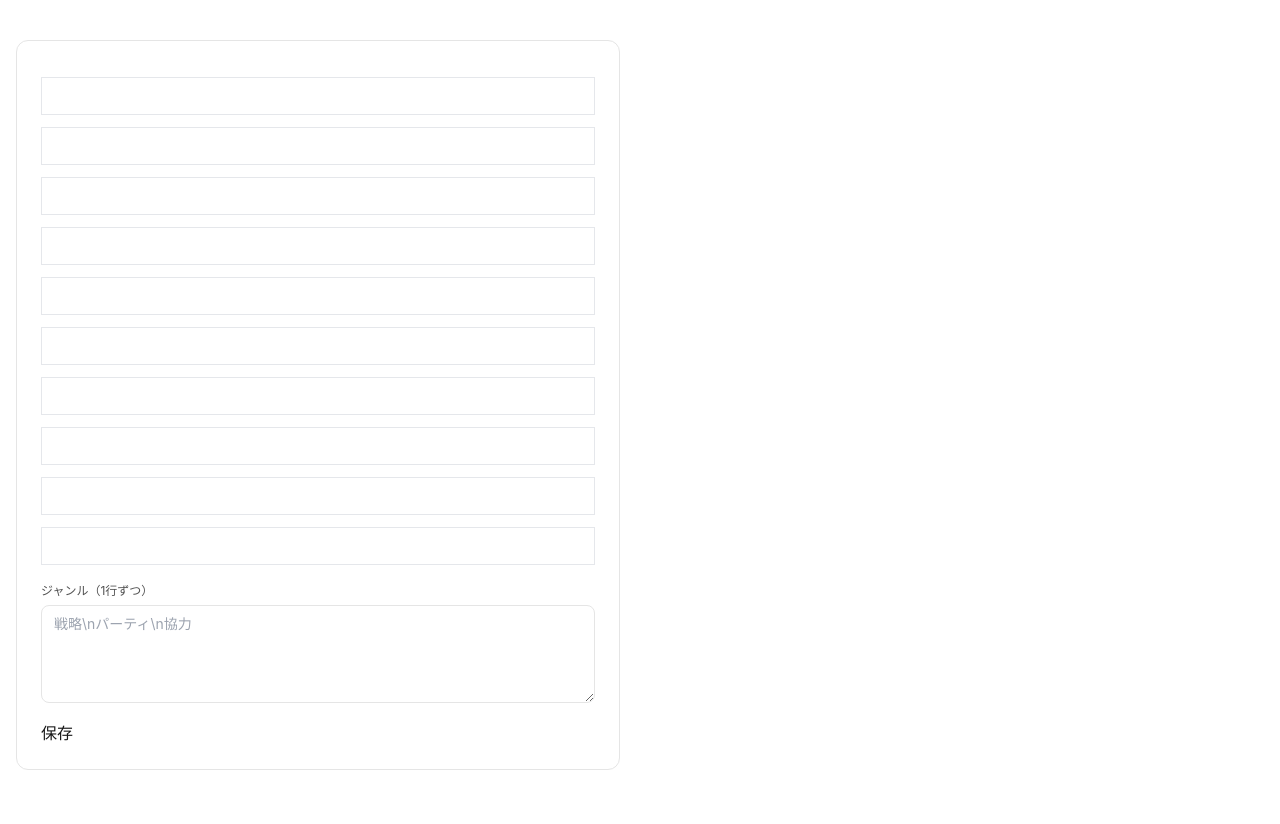
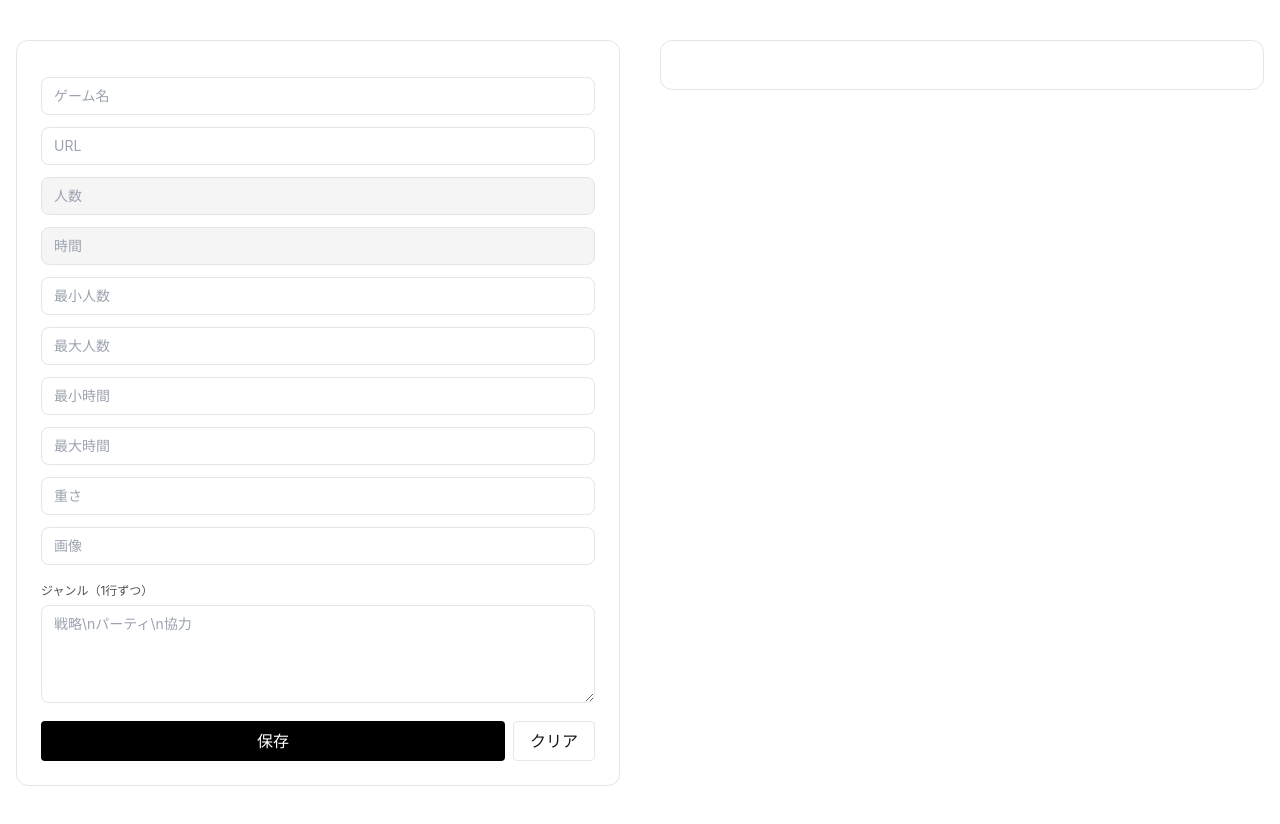
Before and after one commit to 892-892/hac2_boardgame-list, a plain HTML site: page admin.html in a window 1280 px wide. Drawn offline with nearby package versions, Linux system fonts and the light colour scheme.

Commit message:
Update admin.html

```diff
--- a/admin.html
+++ b/admin.html
@@ -13,33 +13,51 @@
 body{font-family:-apple-system,BlinkMacSystemFont,"Segoe UI","Hiragino Kaku Gothic ProN","Hiragino Sans","Yu Gothic",Meiryo,sans-serif}
 </style>
 </head>
+
 <body class="bg-white text-neutral-900">
 
 <div class="max-w-[1280px] mx-auto px-4 py-6 md:py-10">
+
   <main class="grid grid-cols-1 lg:grid-cols-2 gap-6 lg:gap-10 items-start">
 
-    <!-- 左 -->
+    <!-- 左：フォーム -->
     <section class="border border-neutral-200 rounded-xl p-4 md:p-6">
+
       <form id="form" class="space-y-3">
 
         <input type="hidden" id="id">
 
-        <input id="name" required class="w-full border px-3 py-2 text-sm">
-        <input id="url" class="w-full border px-3 py-2 text-sm">
+        <input id="name" required placeholder="ゲーム名"
+          class="w-full border border-neutral-200 rounded-lg px-3 py-2 text-sm">
 
-        <input id="players" readonly class="w-full border px-3 py-2 text-sm">
-        <input id="time" readonly class="w-full border px-3 py-2 text-sm">
+        <input id="url" placeholder="URL"
+          class="w-full border border-neutral-200 rounded-lg px-3 py-2 text-sm">
 
-        <input id="pmin" type="number" class="w-full border px-3 py-2 text-sm">
-        <input id="pmax" type="number" class="w-full border px-3 py-2 text-sm">
+        <input id="players" readonly placeholder="人数"
+          class="w-full border border-neutral-200 rounded-lg px-3 py-2 text-sm bg-neutral-100">
 
-        <input id="tmin" type="number" class="w-full border px-3 py-2 text-sm">
-        <input id="tmax" type="number" class="w-full border px-3 py-2 text-sm">
+        <input id="time" readonly placeholder="時間"
+          class="w-full border border-neutral-200 rounded-lg px-3 py-2 text-sm bg-neutral-100">
 
-        <input id="weight" type="number" class="w-full border px-3 py-2 text-sm">
-        <input id="img" class="w-full border px-3 py-2 text-sm">
+        <input id="pmin" type="number" placeholder="最小人数"
+          class="w-full border border-neutral-200 rounded-lg px-3 py-2 text-sm">
 
-        <!-- ★ここだけ追加（複数行ジャンル） -->
+        <input id="pmax" type="number" placeholder="最大人数"
+          class="w-full border border-neutral-200 rounded-lg px-3 py-2 text-sm">
+
+        <input id="tmin" type="number" placeholder="最小時間"
+          class="w-full border border-neutral-200 rounded-lg px-3 py-2 text-sm">
+
+        <input id="tmax" type="number" placeholder="最大時間"
+          class="w-full border border-neutral-200 rounded-lg px-3 py-2 text-sm">
+
+        <input id="weight" type="number" placeholder="重さ"
+          class="w-full border border-neutral-200 rounded-lg px-3 py-2 text-sm">
+
+        <input id="img" placeholder="画像"
+          class="w-full border border-neutral-200 rounded-lg px-3 py-2 text-sm">
+
+        <!-- ★ジャンル（複数行） -->
         <div>
           <label class="text-[12px] text-neutral-600">ジャンル（1行ずつ）</label>
           <textarea id="genre" rows="4"
@@ -47,12 +65,16 @@ body{font-family:-apple-system,BlinkMacSystemFont,"Segoe UI","Hiragino Kaku Goth
             placeholder="戦略\nパーティ\n協力"></textarea>
         </div>
 
-        <button type="submit">保存</button>
+        <div class="flex gap-2">
+          <button type="submit" class="flex-1 bg-black text-white py-2 rounded">保存</button>
+          <button type="button" id="clearBtn" class="px-4 border rounded">クリア</button>
+        </div>
+
       </form>
     </section>
 
-    <!-- 右 -->
-    <section>
+    <!-- 右：一覧 -->
+    <section class="border border-neutral-200 rounded-xl p-4 md:p-6">
       <div id="list"></div>
     </section>
 
@@ -65,28 +87,34 @@ body{font-family:-apple-system,BlinkMacSystemFont,"Segoe UI","Hiragino Kaku Goth
   let games = [];
   let editingIdx = -1;
 
-  function $(id){return document.getElementById(id);}
+  function $(id){ return document.getElementById(id); }
 
   function updatePlayers(){
     const min = parseInt($('pmin').value)||0;
     const max = parseInt($('pmax').value)||0;
-    $('players').value = min&&max ? (min===max?min:min+'～'+max) : '';
+    let val = '';
+    if(min && max) val = min===max ? min : min+'～'+max;
+    $('players').value = val;
   }
 
   function updateTime(){
     const min = parseInt($('tmin').value)||0;
     const max = parseInt($('tmax').value)||0;
-    $('time').value = min&&max ? min+'-'+max+'分' : '';
+    let val = '';
+    if(min && max) val = min===max ? min+'分' : min+'-'+max+'分';
+    $('time').value = val;
   }
 
-  $('pmin').oninput=updatePlayers;
-  $('pmax').oninput=updatePlayers;
-  $('tmin').oninput=updateTime;
-  $('tmax').oninput=updateTime;
+  $('pmin').oninput = updatePlayers;
+  $('pmax').oninput = updatePlayers;
+  $('tmin').oninput = updateTime;
+  $('tmax').oninput = updateTime;
 
   function renderList(){
     $('list').innerHTML = games.map((g,i)=>`
-      <div onclick="editGame(${i})">${g.name}</div>
+      <div class="p-2 border-b cursor-pointer" onclick="editGame(${i})">
+        ${g.name}
+      </div>
     `).join('');
   }
 
@@ -104,8 +132,8 @@ body{font-family:-apple-system,BlinkMacSystemFont,"Segoe UI","Hiragino Kaku Goth
     $('weight').value = g.weight||'';
     $('img').value = g.img||'';
 
-    // ★ここ：配列 → 改行
-    $('genre').value = (g.genre||[]).join('\n');
+    // ★配列 → 改行
+    $('genre').value = (g.genre || []).join('\n');
   };
 
   $('form').addEventListener('submit', e=>{
@@ -122,19 +150,33 @@ body{font-family:-apple-system,BlinkMacSystemFont,"Segoe UI","Hiragino Kaku Goth
       weight: parseFloat($('weight').value)||1,
       img: $('img').value.trim(),
 
-      // ★ここ：改行 → 配列
+      // ★改行 → 配列
       genre: $('genre').value
         .split('\n')
         .map(v=>v.trim())
         .filter(v=>v)
     };
 
+    if(!g.name) return alert('ゲーム名を入力してください');
+
     if(editingIdx>=0) games[editingIdx]=g;
     else games.push(g);
 
     renderList();
+
     e.target.reset();
+    editingIdx = -1;
+    $('players').value='';
+    $('time').value='';
+    $('genre').value='';
+  });
+
+  $('clearBtn').addEventListener('click', ()=>{
+    $('form').reset();
     editingIdx=-1;
+    $('players').value='';
+    $('time').value='';
+    $('genre').value='';
   });
 
 })();
```
